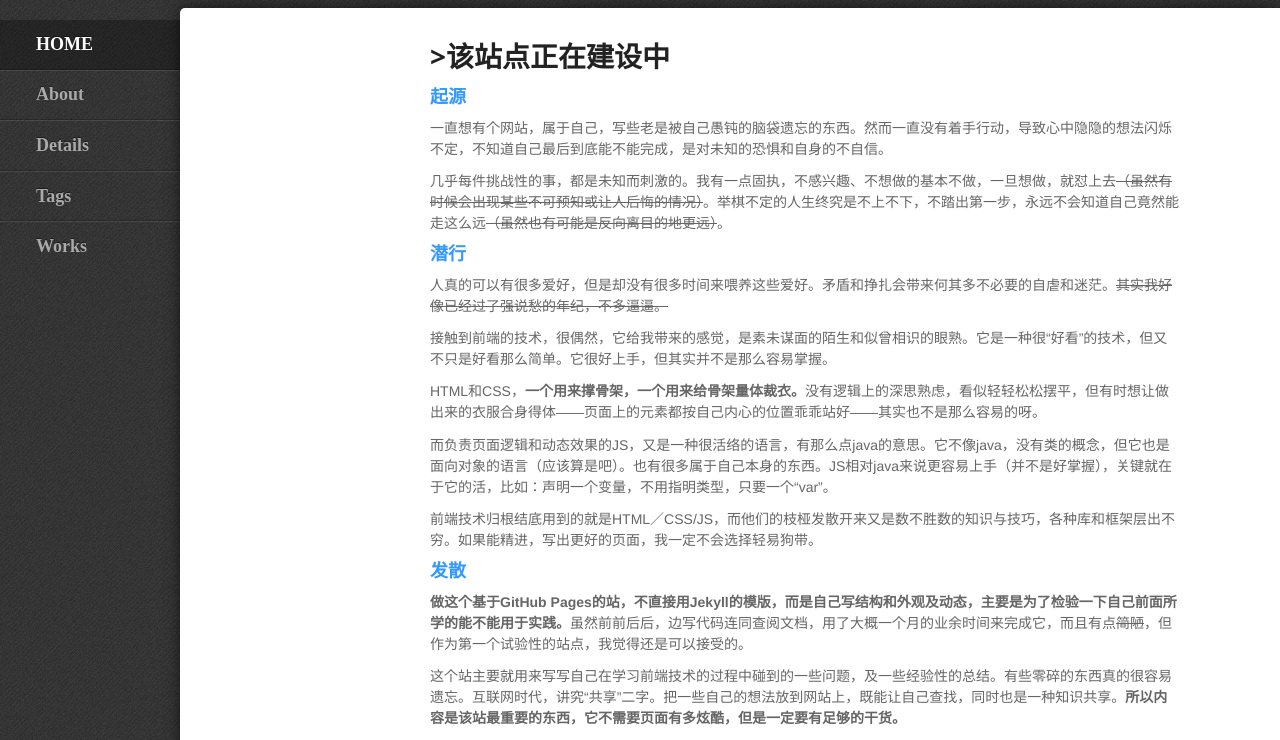
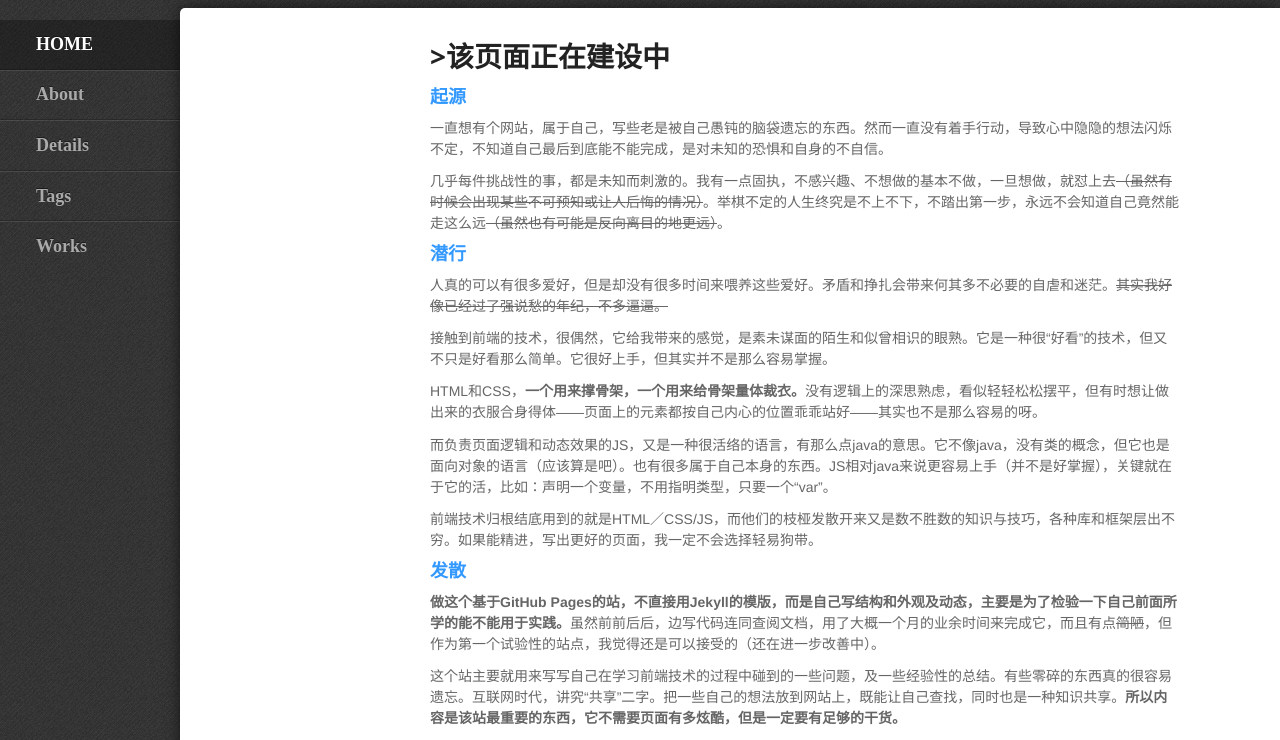
Before and after one commit to winjeysong/winjeysong.github.io, a Jekyll site: the page built from about.md, in a window 1280 px wide. Shown: the top 740 px of the page. Built offline with Jekyll 4.4.1, drawn with Linux system fonts in a browser that asks for light colours; some web fonts are replaced.

Commit message:
Update about#20170331-1840

```diff
--- a/about.md
+++ b/about.md
@@ -13,7 +13,7 @@ description: "Why setting up this site, and some chaos."
  }
 </style>
 
-# >该站点正在建设中
+# >该页面正在建设中
 
 #### 起源
 一直想有个网站，属于自己，写些老是被自己愚钝的脑袋遗忘的东西。然而一直没有着手行动，导致心中隐隐的想法闪烁不定，不知道自己最后到底能不能完成，是对未知的恐惧和自身的不自信。
@@ -31,7 +31,7 @@ HTML和CSS，**一个用来撑骨架，一个用来给骨架量体裁衣。**没
 
 前端技术归根结底用到的就是HTML／CSS/JS，而他们的枝桠发散开来又是数不胜数的知识与技巧，各种库和框架层出不穷。如果能精进，写出更好的页面，我一定不会选择轻易狗带。
 #### 发散
-**做这个基于GitHub Pages的站，不直接用Jekyll的模版，而是自己写结构和外观及动态，主要是为了检验一下自己前面所学的能不能用于实践。**虽然前前后后，边写代码连同查阅文档，用了大概一个月的业余时间来完成它，而且有点~~简陋~~，但作为第一个试验性的站点，我觉得还是可以接受的。
+**做这个基于GitHub Pages的站，不直接用Jekyll的模版，而是自己写结构和外观及动态，主要是为了检验一下自己前面所学的能不能用于实践。**虽然前前后后，边写代码连同查阅文档，用了大概一个月的业余时间来完成它，而且有点~~简陋~~，但作为第一个试验性的站点，我觉得还是可以接受的（还在进一步改善中）。
 
 这个站主要就用来写写自己在学习前端技术的过程中碰到的一些问题，及一些经验性的总结。有些零碎的东西真的很容易遗忘。互联网时代，讲究“共享”二字。把一些自己的想法放到网站上，既能让自己查找，同时也是一种知识共享。**所以内容是该站最重要的东西，它不需要页面有多炫酷，但是一定要有足够的干货。**
 
```
